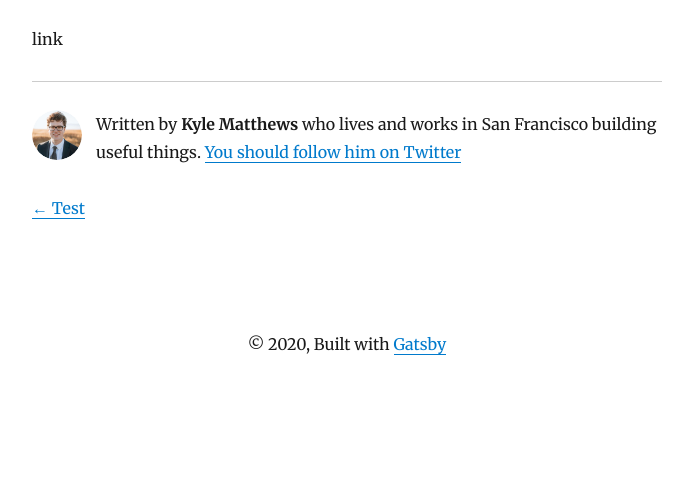
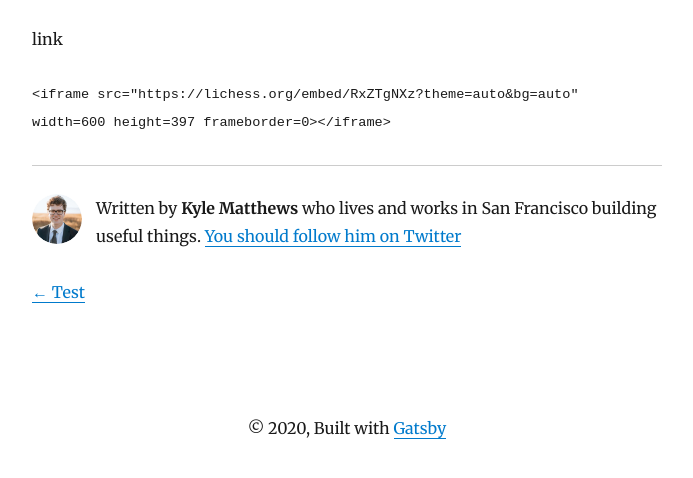
Before and after one commit to jjohanj/cms-onlineschaak, a Gatsby site: page /blog/hieke-vs-johan/ in a window 1280 px wide. Shown: the part 198-676 px from the top of the page, without its empty margins (293-986 px from the left). Built offline with nearby package versions, Linux system fonts and the light colour scheme; Gatsby itself is replaced by a stand-in of ours; some packages are replaced by stand-ins of ours; code samples lack their colours.

Commit message:
Update Blog “hieke-vs-johan”

````diff
--- a/content/blog/hieke-vs-johan.md
+++ b/content/blog/hieke-vs-johan.md
@@ -6,3 +6,8 @@ description: Johan wint
 category: groepb
 ---
 link
+
+```
+<iframe src="https://lichess.org/embed/RxZTgNXz?theme=auto&bg=auto"
+width=600 height=397 frameborder=0></iframe>
+```
````
